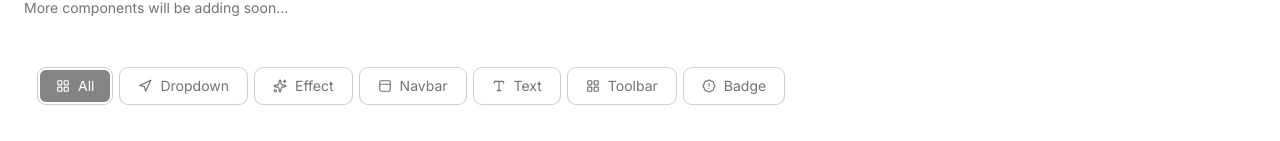
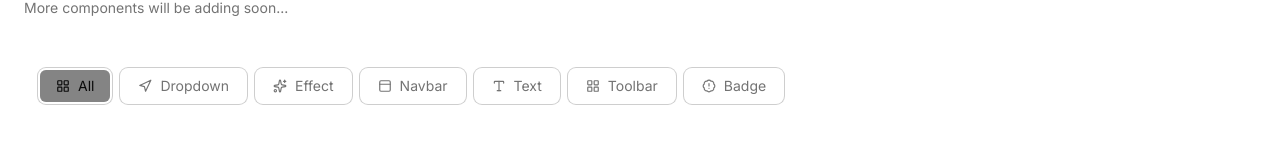
Before and after one commit to kedarrm/My_Portfolio, a Next.js app: page /MyWork in a window 1280 px wide. Shown: the part 154-295 px from the top of the page. Built offline with nearby package versions, Linux system fonts and the light colour scheme.

Commit message:
minor fixes

```diff
--- a/app/MyWork/page.jsx
+++ b/app/MyWork/page.jsx
@@ -159,7 +159,7 @@ export default function ComponentsPage() {
                     rounded-sm text-xs sm:text-sm transition cursor-pointer hover:text-foreground
                     ring-1 ring-offset-2 ring-foreground/20 ring-offset-background
                     ${activeCategory === category
-                      ? "bg-foreground/50 text-background"
+                      ? "bg-foreground/50 text-foreground"
                       : "bg-background text-muted-foreground hover:bg-muted"
                     }`}
                 >
--- a/components/sections/Experience.jsx
+++ b/components/sections/Experience.jsx
@@ -1,7 +1,7 @@
 "use client";
 
 import { motion } from "framer-motion";
-import { Briefcase, ExternalLink } from "lucide-react";
+import { ExternalLink } from "lucide-react";
 import {
     SiNextdotjs,
     SiReact,
@@ -161,7 +161,7 @@ export default function ExperienceTimeline() {
                   rounded-md
                   px-2.5 py-1
                   text-xs text-muted-foreground
-                  bg-background
+                  bg-background hover:text-foreground
                   hover:bg-muted
                   transition
                   ring-1 ring-offset-2 ring-foreground/20 ring-offset-background
```
